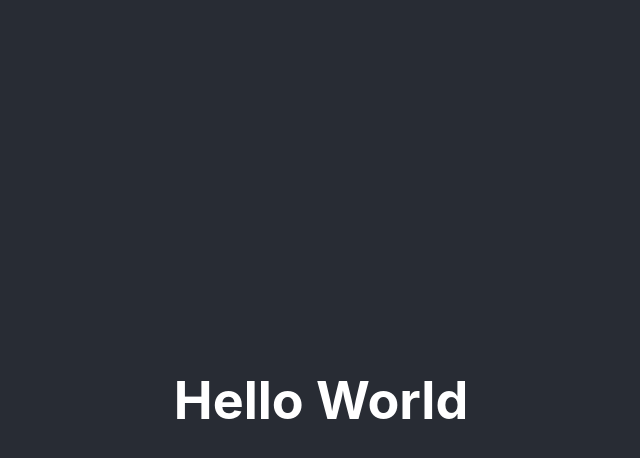
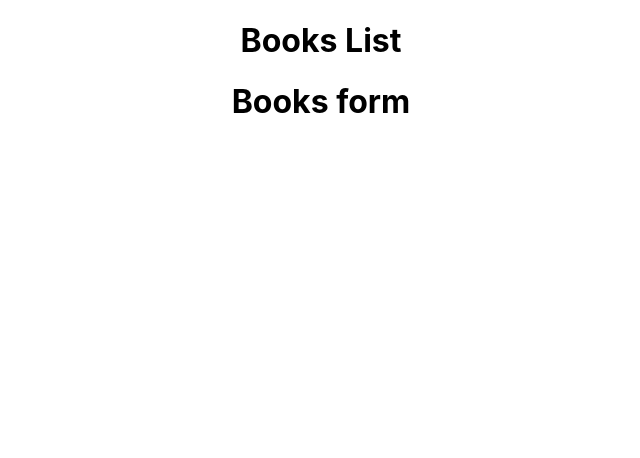
Before and after one commit to barackm/bookstore, a React (Create React App) app: page / in a window 1280 px wide. Shown: the top 458 px of the page, without its empty margins (319-959 px from the left). Built offline with nearby package versions, Linux system fonts and the light colour scheme.

Commit message:
Create BooksForm, BooksList  components and add them into App components

```diff
--- a/src/App.js
+++ /dev/null
@@ -1,13 +0,0 @@
-import './App.css';
-
-function App() {
-  return (
-    <div className="App">
-      <header className="App-header">
-        <h1>Hello World</h1>
-      </header>
-    </div>
-  );
-}
-
-export default App;
--- /dev/null
+++ b/src/components/App.jsx
@@ -0,0 +1,14 @@
+import BooksForm from '../containers/BooksForm';
+import BooksList from '../containers/BooksList';
+import '../App.css';
+
+function App() {
+  return (
+    <div className="App">
+      <BooksList />
+      <BooksForm />
+    </div>
+  );
+}
+
+export default App;
--- /dev/null
+++ b/src/containers/BooksForm.jsx
@@ -0,0 +1,14 @@
+import React, { Component } from 'react';
+
+class BooksForm extends Component {
+  constructor(props) {
+    super(props);
+    this.state = {};
+  }
+
+  render() {
+    return <h1>Books form</h1>;
+  }
+}
+
+export default BooksForm;
--- /dev/null
+++ b/src/containers/BooksList.jsx
@@ -0,0 +1,14 @@
+import React, { Component } from 'react';
+
+class BooksList extends Component {
+  constructor(props) {
+    super(props);
+    this.state = {};
+  }
+
+  render() {
+    return <h1>Books List</h1>;
+  }
+}
+
+export default BooksList;
--- a/src/index.js
+++ b/src/index.js
@@ -1,7 +1,7 @@
 import React from 'react';
 import ReactDOM from 'react-dom';
 import './index.css';
-import App from './App';
+import App from './components/App';
 
 ReactDOM.render(
   <React.StrictMode>
```
Also changed, not shown: src/components/Book.jsx (added).
